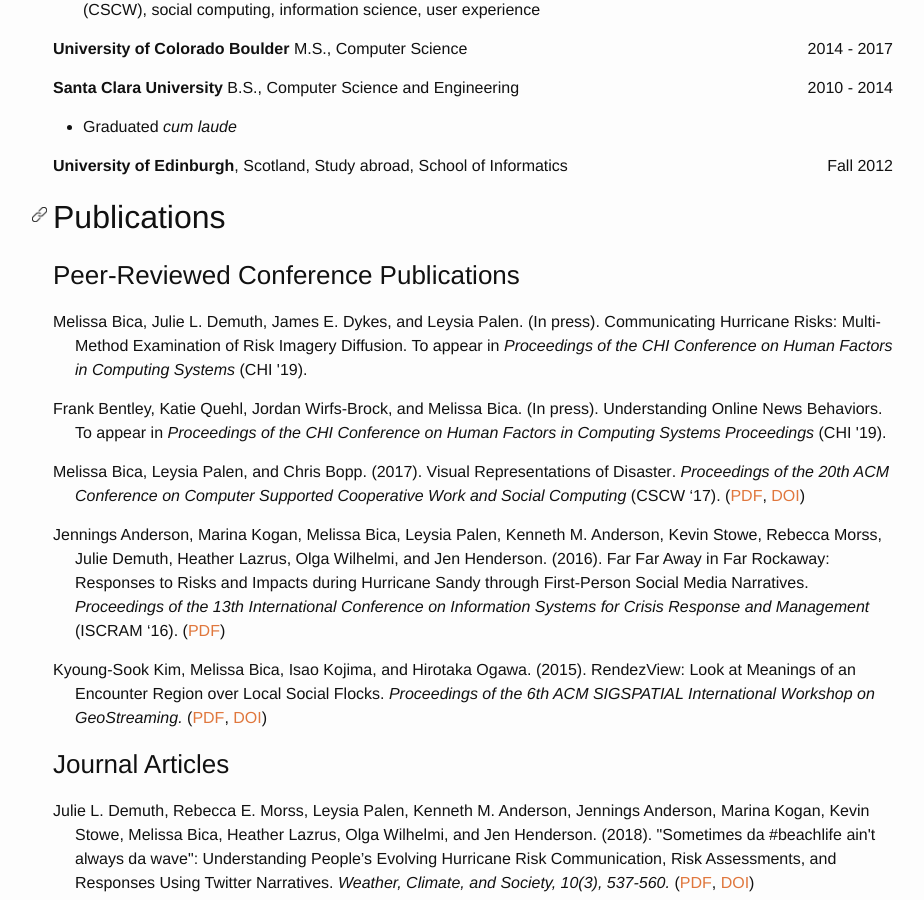
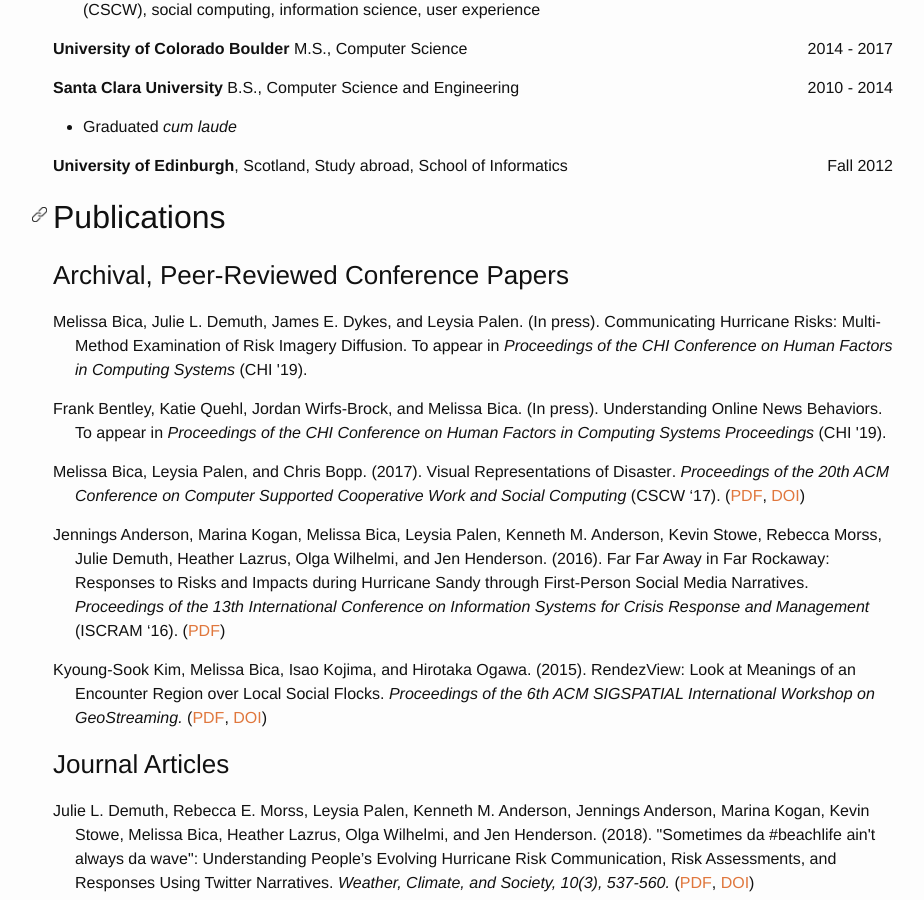
Before and after one commit to melissabica/melissabica.github.io, a Jekyll site: the page built from 3-cv.md, in a window 1280 px wide and 900 px high, scrolled down 538 px. Shown: the whole window, without its empty margins (167-1091 px from the left). Built offline with Jekyll 4.4.1, drawn with Linux system fonts in a browser that asks for light colours; nearby versions of some CDN libraries; comment, search, counter and statistics services are not loaded.

Commit message:
updated web cv

```diff
--- a/3-cv.md
+++ b/3-cv.md
@@ -36,7 +36,7 @@ permalink: /cv/
 
 <h2><a id="publications" class="anchor" aria-hidden="true" href="#publications"><img src="\assets\link.png" style="width:15px"></a>Publications</h2>
 
-<h3><a id="publications-conf" class="anchor" aria-hidden="true" href="#publications-conf"><img src="\assets\link.png" style="width:15px"></a>Peer-Reviewed Conference Publications</h3>
+<h3><a id="publications-conf" class="anchor" aria-hidden="true" href="#publications-conf"><img src="\assets\link.png" style="width:15px"></a>Archival, Peer-Reviewed Conference Papers</h3>
 
 <p class="hangingindent">Melissa Bica, Julie L. Demuth, James E. Dykes, and Leysia Palen. (In press). <span class="bolder">Communicating Hurricane Risks: Multi-Method Examination of Risk Imagery Diffusion.</span> To appear in <span class="proceedings">Proceedings of the CHI Conference on Human Factors in Computing Systems</span> (CHI '19).</p>
 
```
